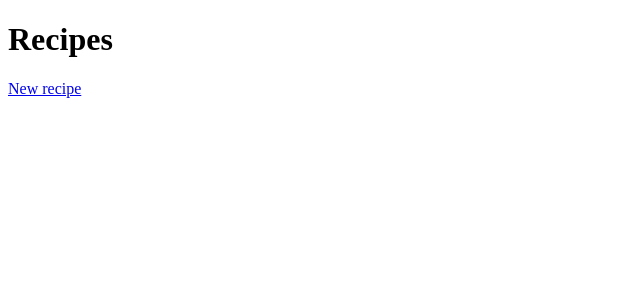
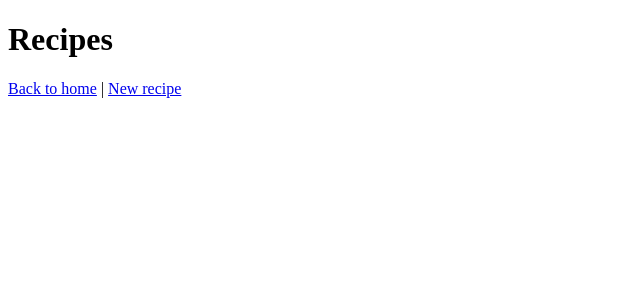
Before and after one commit to ierman1/nutri, a Vue app: page /recipes in a window 1280 px wide. Shown: the top 300 px of the page, without its empty margins (0-640 px from the left). Built offline with nearby package versions, Linux system fonts and the light colour scheme; no server answers.

Commit message:
Adds back buttons to recipe views

```diff
--- a/src/views/recipes/CreateRecipeView.vue
+++ b/src/views/recipes/CreateRecipeView.vue
@@ -1,6 +1,8 @@
 <template>
 	<h1>New recipe</h1>
+	<router-link to="/recipes">Back</router-link>
 
+	<div>
 		<label for="name">Recipe name</label>
 		<input type="text" id="name" @keyup="updateRecipeName">
 
@@ -12,6 +14,7 @@
 
 		<h3>Added ingredients</h3>
 		<IngredientList :ingredients="$store.state.editableRecipe.ingredients" :removable="true" />
+	</div>
 
 	<button @click="saveRecipe">Save recipe</button>
 </template>
--- a/src/views/recipes/RecipeListView.vue
+++ b/src/views/recipes/RecipeListView.vue
@@ -1,5 +1,6 @@
 <template>
 	<h1>Recipes</h1>
+	<router-link to="/">Back to home</router-link> |
 
 	<router-link to="/recipes/new">New recipe</router-link>
 
```
Lines whose indentation alone changed are shown as unchanged.
